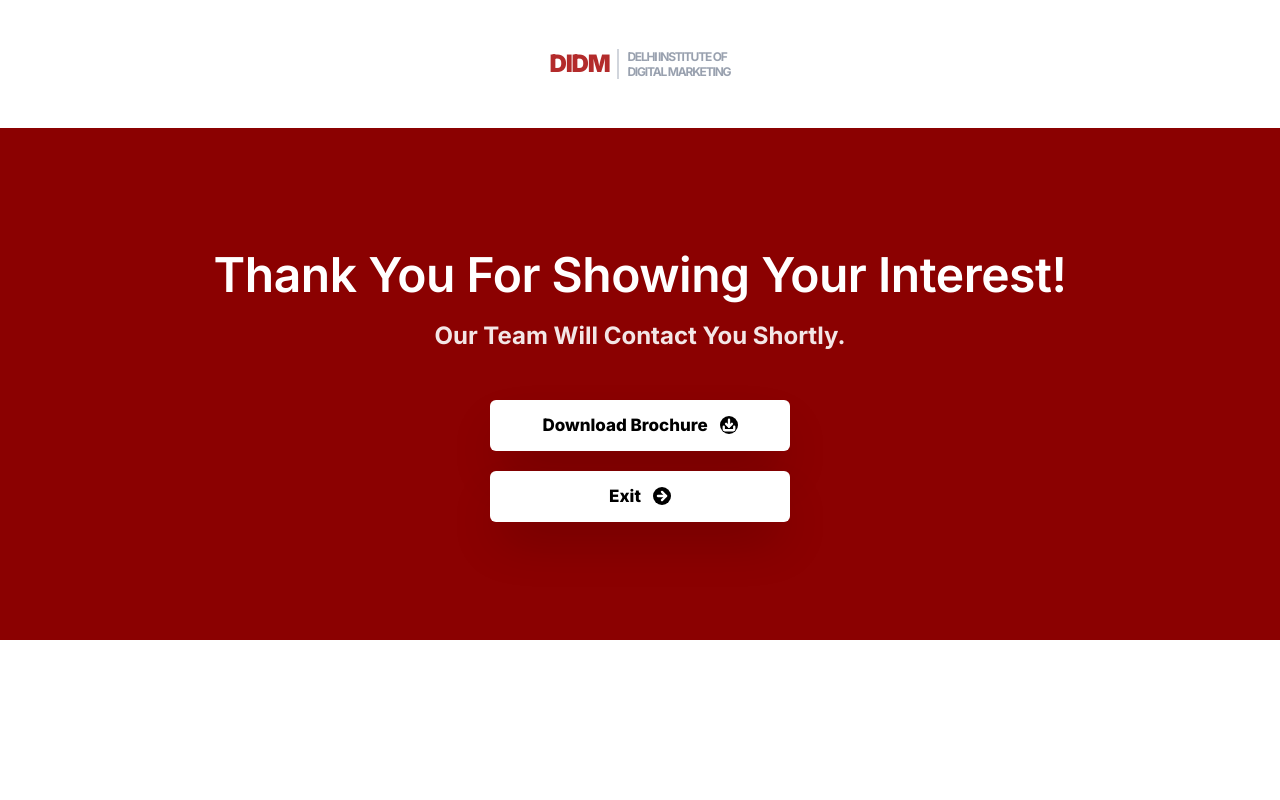
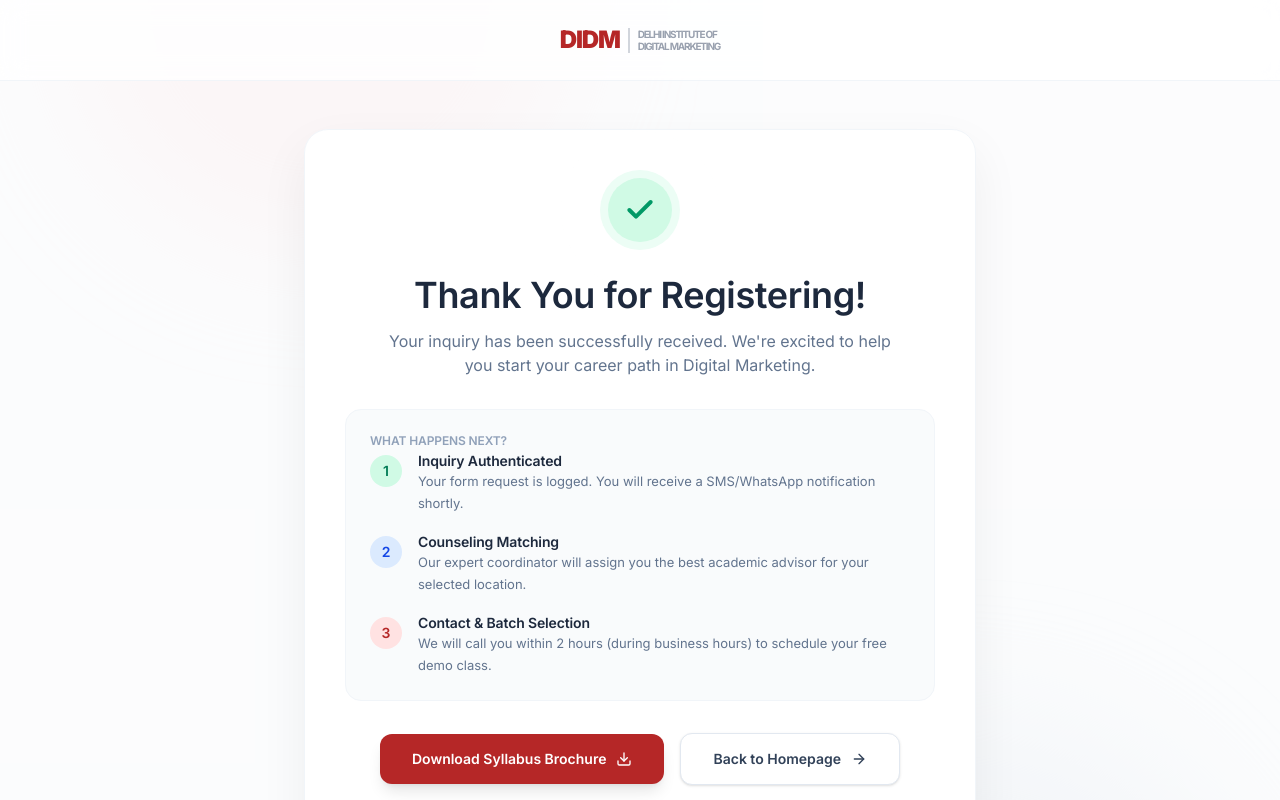
Before and after one commit to piyushkhurana8744/didm_course_website, a Next.js app: page /thank-you in a window 1280 px wide. Shown: the top 800 px of the page. Built offline with nearby package versions, Linux system fonts and the light colour scheme.

Commit message:
changes are done

```diff
--- a/src/app/api/lead/route.ts
+++ b/src/app/api/lead/route.ts
@@ -16,7 +16,7 @@ export async function POST(request: Request) {
       country: data.country || "India",
       state: data.location || data.state || '',
       city: data.city || '',
-      remark: data.remark || '',
+      remark:"lead come from "+ data.location,
       address: data.address || '',
       counsellor: data.counsellor || ''
     });
--- a/src/app/thank-you/page.tsx
+++ b/src/app/thank-you/page.tsx
@@ -1,62 +1,132 @@
 import React from 'react';
-import Image from 'next/image';
 import Link from 'next/link';
-import { Download, ArrowRight } from 'lucide-react';
+import { Download, ArrowRight, Check, Phone, GraduationCap, ShieldCheck } from 'lucide-react';
 
 export default function ThankYouPage() {
   return (
-    <div className="min-h-screen bg-white flex flex-col font-sans">
+    <div className="min-h-screen bg-slate-50/50 flex flex-col font-sans relative overflow-hidden">
+      {/* Background Decorative Blobs */}
+      <div className="absolute top-0 left-1/4 w-[500px] h-[500px] bg-red-100/40 rounded-full blur-3xl -translate-y-1/2 -translate-x-1/2 -z-10" />
+      <div className="absolute bottom-0 right-1/4 w-[600px] h-[600px] bg-slate-200/50 rounded-full blur-3xl translate-y-1/2 translate-x-1/2 -z-10" />
+
       {/* Header with Logo */}
-      <header className="py-6 px-4 md:px-12 flex justify-center bg-white">
-        <div className="relative w-[300px] h-20">
-          {/* Logo path derived from institute name, user should ensure this file exists */}
-          <div className="flex items-center justify-center h-full text-2xl font-black text-gray-800 uppercase tracking-tighter">
-            <span className="text-[#b32b2b]">DIDM</span>
-            <span className="ml-2 text-xs font-bold text-gray-400 block border-l-2 border-gray-300 pl-2 leading-tight">
+      <header className="py-6 px-4 md:px-12 flex justify-center bg-white/80 backdrop-blur-md border-b border-slate-100 relative z-10">
+        <div className="flex items-center justify-center text-2xl font-black text-gray-800 uppercase tracking-tighter">
+          <span className="text-[#b52727]">DIDM</span>
+          <span className="ml-2 text-[10px] font-bold text-gray-400 block border-l-2 border-gray-300 pl-2 leading-tight">
             DELHI INSTITUTE OF<br/>DIGITAL MARKETING
           </span>
         </div>
-        </div>
       </header>
 
-      {/* Hero Section */}
-      <main className="flex-grow flex flex-col items-center justify-center bg-[#8b0101] text-white py-16 px-4 text-center">
-        <div className="max-w-4xl space-y-4">
-          <h1 className="text-3xl md:text-5xl font-black tracking-tight leading-tight">
-            Thank You For Showing Your Interest!
+      {/* Main Content */}
+      <main className="flex-grow flex items-center justify-center py-12 px-4 md:px-8 relative z-10">
+        <div className="max-w-2xl w-full bg-white rounded-3xl shadow-[0_20px_50px_rgba(0,0,0,0.06)] border border-slate-100 p-8 md:p-10 text-center animate-zoom-in">
+
+          {/* Animated Success Badge */}
+          <div className="w-20 h-20 bg-emerald-50 rounded-full flex items-center justify-center mx-auto mb-6 relative">
+            <div className="absolute inset-0 rounded-full bg-emerald-100 animate-ping opacity-25" />
+            <div className="w-16 h-16 bg-emerald-100 rounded-full flex items-center justify-center text-emerald-600">
+              <Check className="w-8 h-8" strokeWidth={3} />
+            </div>
+          </div>
+
+          {/* Heading */}
+          <h1 className="text-3xl md:text-4xl font-extrabold text-slate-800 tracking-tight mb-3">
+            Thank You for Registering!
           </h1>
-          <p className="text-xl md:text-2xl font-bold opacity-90">
-            Our Team Will Contact You Shortly.
+          <p className="text-slate-500 text-[15px] md:text-base font-normal max-w-lg mx-auto mb-8">
+            Your inquiry has been successfully received. We're excited to help you start your career path in Digital Marketing.
+          </p>
+
+          {/* Next Steps Timeline */}
+          <div className="bg-slate-50/80 border border-slate-100 rounded-2xl p-6 mb-8 text-left space-y-6">
+            <h3 className="text-xs font-bold text-slate-400 uppercase tracking-widest mb-1">
+              What Happens Next?
+            </h3>
+
+            <div className="space-y-5">
+              <div className="flex items-start gap-4">
+                <div className="w-8 h-8 rounded-full bg-emerald-100 text-emerald-700 flex items-center justify-center flex-shrink-0 text-sm font-semibold mt-0.5">
+                  1
+                </div>
+                <div>
+                  <h4 className="text-sm font-semibold text-slate-800">Inquiry Authenticated</h4>
+                  <p className="text-[13px] text-slate-500 font-normal leading-relaxed mt-0.5">
+                    Your form request is logged. You will receive a SMS/WhatsApp notification shortly.
                   </p>
                 </div>
+              </div>
 
-        {/* Buttons Section */}
-        <div className="mt-12 flex flex-col space-y-5 w-full max-w-[300px]">
+              <div className="flex items-start gap-4">
+                <div className="w-8 h-8 rounded-full bg-blue-100 text-blue-700 flex items-center justify-center flex-shrink-0 text-sm font-semibold mt-0.5">
+                  2
+                </div>
+                <div>
+                  <h4 className="text-sm font-semibold text-slate-800">Counseling Matching</h4>
+                  <p className="text-[13px] text-slate-500 font-normal leading-relaxed mt-0.5">
+                    Our expert coordinator will assign you the best academic advisor for your selected location.
+                  </p>
+                </div>
+              </div>
+
+              <div className="flex items-start gap-4">
+                <div className="w-8 h-8 rounded-full bg-red-100 text-[#b52727] flex items-center justify-center flex-shrink-0 text-sm font-semibold mt-0.5">
+                  3
+                </div>
+                <div>
+                  <h4 className="text-sm font-semibold text-slate-800">Contact & Batch Selection</h4>
+                  <p className="text-[13px] text-slate-500 font-normal leading-relaxed mt-0.5">
+                    We will call you within 2 hours (during business hours) to schedule your free demo class.
+                  </p>
+                </div>
+              </div>
+            </div>
+          </div>
+
+          {/* Action Buttons */}
+          <div className="flex flex-col sm:flex-row items-center justify-center gap-4">
             <a
               href="/DELHI_INSTITUTE_OF_DIGITAL_MARKETING_DOWNLOAD_BROCHURE.pdf"
               download
-            className="bg-white text-black font-extrabold py-3 px-6 rounded-md shadow-2xl flex items-center justify-center space-x-3 transition-all hover:bg-gray-100 hover:scale-105 active:scale-95 group"
+              className="w-full sm:w-auto bg-[#b52727] hover:bg-[#911f1f] text-white font-semibold text-[14px] py-3.5 px-8 rounded-xl shadow-lg hover:shadow-xl hover:-translate-y-0.5 transition-all flex items-center justify-center gap-2.5 active:scale-95 group"
             >
-            <span className="text-[17px]">Download Brochure</span>
-            <div className="bg-black rounded-full p-0.5 group-hover:bg-gray-800 transition-colors">
-              <Download size={14} className="text-white" strokeWidth={4} />
-            </div>
+              <span>Download Syllabus Brochure</span>
+              <Download className="w-4 h-4 group-hover:translate-y-0.5 transition-transform" />
             </a>
 
             <Link
               href="/"
-            className="bg-white text-black font-extrabold py-3 px-6 rounded-md shadow-2xl flex items-center justify-center space-x-3 transition-all hover:bg-gray-100 hover:scale-105 active:scale-95 group"
+              className="w-full sm:w-auto bg-white hover:bg-slate-50 text-slate-700 border border-slate-200 font-semibold text-[14px] py-3.5 px-8 rounded-xl shadow-sm hover:shadow transition-all flex items-center justify-center gap-2.5 active:scale-95"
             >
-            <span className="text-[17px]">Exit</span>
-            <div className="bg-black rounded-full p-0.5 group-hover:bg-gray-800 transition-colors">
-              <ArrowRight size={14} className="text-white" strokeWidth={4} />
+              <span>Back to Homepage</span>
+              <ArrowRight className="w-4 h-4" />
+            </Link>
           </div>
-          </Link>
+
+          {/* Trust badges footer */}
+          <div className="mt-10 pt-6 border-t border-slate-100 flex flex-wrap items-center justify-center gap-x-8 gap-y-3 text-slate-400 text-xs font-medium">
+            <div className="flex items-center gap-1.5">
+              <ShieldCheck className="w-4 h-4 text-emerald-500" />
+              <span>MSME Certified Institute</span>
+            </div>
+            <div className="flex items-center gap-1.5">
+              <ShieldCheck className="w-4 h-4 text-emerald-500" />
+              <span>ISO 9001:2015 Approved</span>
+            </div>
+            <div className="flex items-center gap-1.5">
+              <ShieldCheck className="w-4 h-4 text-emerald-500" />
+              <span>100% Secure Submission</span>
+            </div>
+          </div>
+
         </div>
       </main>
 
-      {/* Footer whitespace filler to match screenshot height if needed */}
-      <div className="h-40 bg-white"></div>
+      {/* Footer */}
+      <footer className="py-6 border-t border-slate-100 bg-white/50 text-center text-xs text-slate-400 font-medium">
+        © {new Date().getFullYear()} Delhi Institute of Digital Marketing. All rights reserved.
+      </footer>
     </div>
   );
 }
--- a/src/components/StatsSection.tsx
+++ b/src/components/StatsSection.tsx
@@ -4,7 +4,7 @@ import { Briefcase, Building2, TrendingUp, CheckCircle } from 'lucide-react';
 const stats = [
   {
     icon: <Briefcase className="text-primary w-8 h-8" />,
-    value: "7.5 LPA",
+    value: "10 LPA",
     label: "Highest Package",
   },
   {
--- a/src/components/WhyUsSection.tsx
+++ b/src/components/WhyUsSection.tsx
@@ -29,17 +29,17 @@ export default function WhyUsSection({ term = "course" }: { term?: string }) {
   const termCap = capitalize(term);
 
   const searchedLeft = [
-    "Best Digital Marketing Institute Across Delhi",
-    "Digital Marketing Institute in Delhi & Delhi NCR",
-    `Digital Marketing ${termCap} in Delhi & Delhi NCR`,
+    `Digital Marketing ${termCap} in Delhi`,
     `Digital Marketing ${termCap} in Pitampura`,
+    `Digital Marketing ${termCap} in Rajouri Garden`,
+    `Digital Marketing ${termCap} in Preet Vihar`,
   ];
 
   const searchedRight = [
-    "Digital Marketing Institute in Noida",
-    "Digital Marketing Institute in Gurgaon",
-    "Digital Marketing Training in Delhi",
-    `Digital Marketing ${termCap} in Rajouri Garden`,
+    `Digital Marketing ${termCap} in Noida`,
+    `Digital Marketing ${termCap} in South Delhi`,
+    `Digital Marketing ${termCap} in Dwarka`,
+    `Digital Marketing ${termCap} in Gurugram`,
   ];
 
   const testimonials = [
@@ -203,7 +203,7 @@ export default function WhyUsSection({ term = "course" }: { term?: string }) {
                 {searchedRight.map((item, idx) => (
                   <li key={idx} className="flex items-center space-x-4 group">
                     <CheckCircle2 className="w-5 h-5 text-[#b52727] flex-shrink-0 opacity-70 group-hover:opacity-100 transition-opacity" />
-                    <span className="text-[16px] text-slate-600 font-normal tracking-tight">{item}</span>
+                    <span className="text-[14px] text-slate-600 font-normal tracking-tight">{item}</span>
                   </li>
                 ))}
               </ul>
```
Lines whose indentation alone changed are shown as unchanged.
